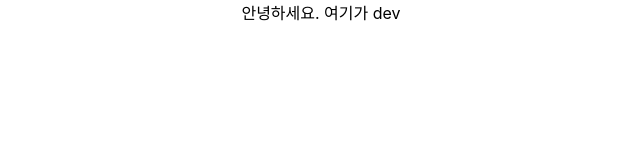
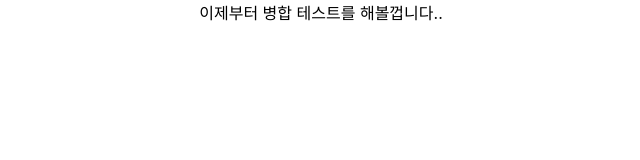
Before and after one commit to SalguLee/portfolio, a React (Create React App) app: page / in a window 1280 px wide. Shown: the top 160 px of the page, without its empty margins (319-959 px from the left). Built offline with nearby package versions, Linux system fonts and the light colour scheme.

Commit message:
dev 에서 master

```diff
--- a/src/App.js
+++ b/src/App.js
@@ -4,7 +4,7 @@ import './App.css';
 function App() {
   return (
     <div className="App">
-      안녕하세요. 여기가 dev
+      이제부터 병합 테스트를 해볼껍니다..
     </div>
   );
 }
```
